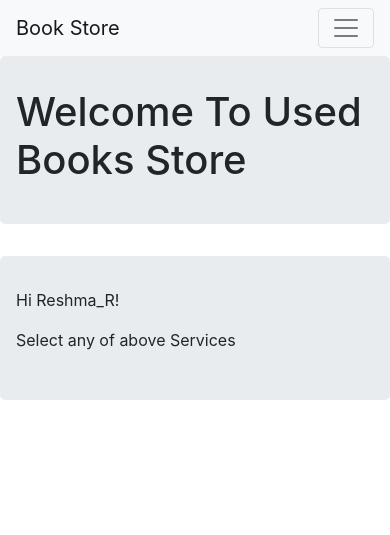
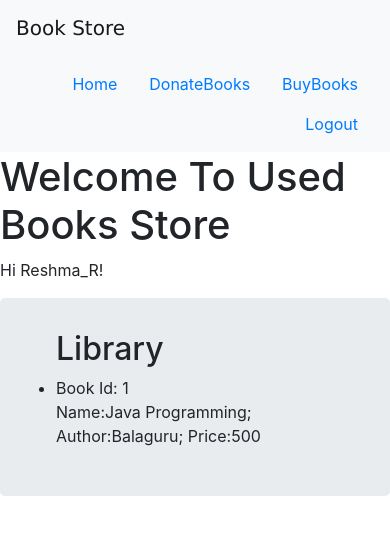
Before and after one commit to ReshmaRegijc/book, a Flask app: page / in a window 390 px wide. Shown: the top 535 px of the page. Run offline with Flask 2, Linux system fonts and the light colour scheme; a user stored in the database is signed in; data comes from the database, SQL or seed files in the repository; both versions use the stored data as it was after the commit; parts of the project's set-up code (start-up, migrations or seed data) failed here and were passed over; some libraries are stand-ins or nearby versions.

Commit message:
updated base.html

```diff
--- a/app.py
+++ b/app.py
@@ -6,15 +6,32 @@ from book.forms import *
 from flask import render_template, redirect,url_for, request, flash
 import os
 
+os.environ["OAUTHLIB_INSECURE_TRANSPORT"] = '1'
+os.environ["OAUTHLIB_RELAX_TOKEN_SCOPE"] = '1'
+
+
+blueprint = make_google_blueprint(
+    client_id="######.apps.googleusercontent.com",
+    client_secret="####",
+    # reprompt_consent=True,
+    offline=True,
+    scope=["profile", "email"]
+)
+app.register_blueprint(blueprint, url_prefix="/login")
+
+
 
 
 @app.route('/')
 def index():
-    return render_template('home.html')
+    books = Book.query.all()
+    return render_template('home.html',books=books)
 
 @app.route('/welcome')
-@login_required
 def welcome_user():
+    resp = google.get("/oauth2/v2/userinfo")
+    assert resp.ok, resp.text
+    email=resp.json()["email"]
     return render_template('home.html')
 
 
@@ -34,7 +51,7 @@ def add():
         db.session.add(new_book)
         db.session.commit()
 
-        return redirect(url_for('list'))
+        return redirect(url_for('index'))
 
     return render_template('add.html',form=form)
 
@@ -52,15 +69,9 @@ def delete():
         db.session.delete(buy_book)
         db.session.commit()
 
-        return redirect(url_for('list'))
+        return redirect(url_for('index'))
 
     return render_template('delete.html',form=form)
-
-
-@app.route('/list')
-def list():
-    books = Book.query.all()
-    return render_template('list.html',books=books)
 
 
 @app.route('/logout')
@@ -70,7 +81,7 @@ def logout():
     flash('You logged out!')
     return redirect(url_for('index'))
 
-@app.route('/login', methods= ['GET','POST'])
+"""@app.route('/login', methods= ['GET','POST'])
 def login():
 
     form = LoginForm()
@@ -104,10 +115,18 @@ def register():
         db.session.commit()
         flash('Thanks for Registering! Now you can login!')
         return redirect(url_for('login'))
-    return render_template('register.html', form=form)
+    return render_template('register.html', form=form)"""
 
+@app.route("/login/google")
+def login():
+    if not google.authorized:
+        return render_template(url_for("google.login"))
 
+    resp = google.get("/oauth2/v2/userinfo")
+    assert resp.ok, resp.text
+    email=resp.json()["email"]
 
+    return render_template("welcome.html",email=email)
 
 
 
--- a/book/models.py
+++ b/book/models.py
@@ -19,7 +19,7 @@ class Book(db.Model):
         self.price = price
 
     def __repr__(self):
-        return (f"{self.id} Name:{self.name}; Author:{self.author}; Price:{self.price}")
+        return (f"Name:{self.name}; Author:{self.author}; Price:{self.price}")
 
 @login_manager.user_loader
 def load_user(user_id):
--- a/book/templates/base.html
+++ b/book/templates/base.html
@@ -9,18 +9,12 @@
     </head>
     <body>
 
-        <nav class="navbar navbar-expand-lg navbar-light bg-light">
-            <a class="navbar-brand" href="{{url_for('index')}}">Book Store</a>
-            <button class="navbar-toggler" type="button" data-toggle="collapse" data-target="#navbarNav" aria-controls="navbarNav" aria-expanded="false" aria-label="Toggle navigation">
-              <span class="navbar-toggler-icon"></span>
-            </button>
-            <div class="collapse navbar-collapse" id="navbarNav">
-              <ul class="navbar-nav">
+        <nav class="navbar navbar-light bg-light ">
+            <a class="navbar-brand" href="{{url_for('index')}}"><p style="font-family:Verdana">Book Store</p></a>
+
+              <ul class="nav justify-content-end">
                 <li class="nav-item active">
                   <a class="nav-link" href="{{url_for('index')}}">Home <span class="sr-only">(current)</span></a>
-                </li>
-                <li class="nav-item">
-                  <a class="nav-link" href="{{ url_for('list') }}">Library</a>
                 </li>
                 {% if current_user.is_authenticated  %}
                 <li class="nav-item">
@@ -44,13 +38,21 @@
 
                 {% endif %}
               </ul>
+            </nav>
+
+
+          <div class="container">
+            <div class="row">
+              <div class="col-sm">
+              </div>
+              <div class=".col-xl-">
+                <h1>Welcome To Used Books Store</h1>
+              </div>
+              <div class="col-sm">
+              </div>
             </div>
-          </nav>
+          </div>
 
-        <div class="jumbotron">
-            <h1>Welcome To Used Books Store</h1>
-
-        </div>
 
         {% block content %}
 
--- a/book/templates/home.html
+++ b/book/templates/home.html
@@ -2,15 +2,17 @@
 
 {% block content %}
 
-<div class="jumbotron">
     {% if current_user.is_authenticated %}
     <p>Hi {{ current_user.username }}!</p>
-    <p>Select any of above Services</p>
-  {% else %}
-    <p>Please login or register!</p>
   {% endif %}
+  <div class="jumbotron">
+    <ul>
+        <h2>Library</h2>
+        {% for book in books %}
+        <li>Book Id: {{book.id}} <br> {{book}}</li>
+        {% endfor %}
+    </ul>
 
 
-</div>
 
 {% endblock %}
```
Also changed, not shown: book/templates/list.html (deleted, +0 -15 lines), book/data.sqlite.
